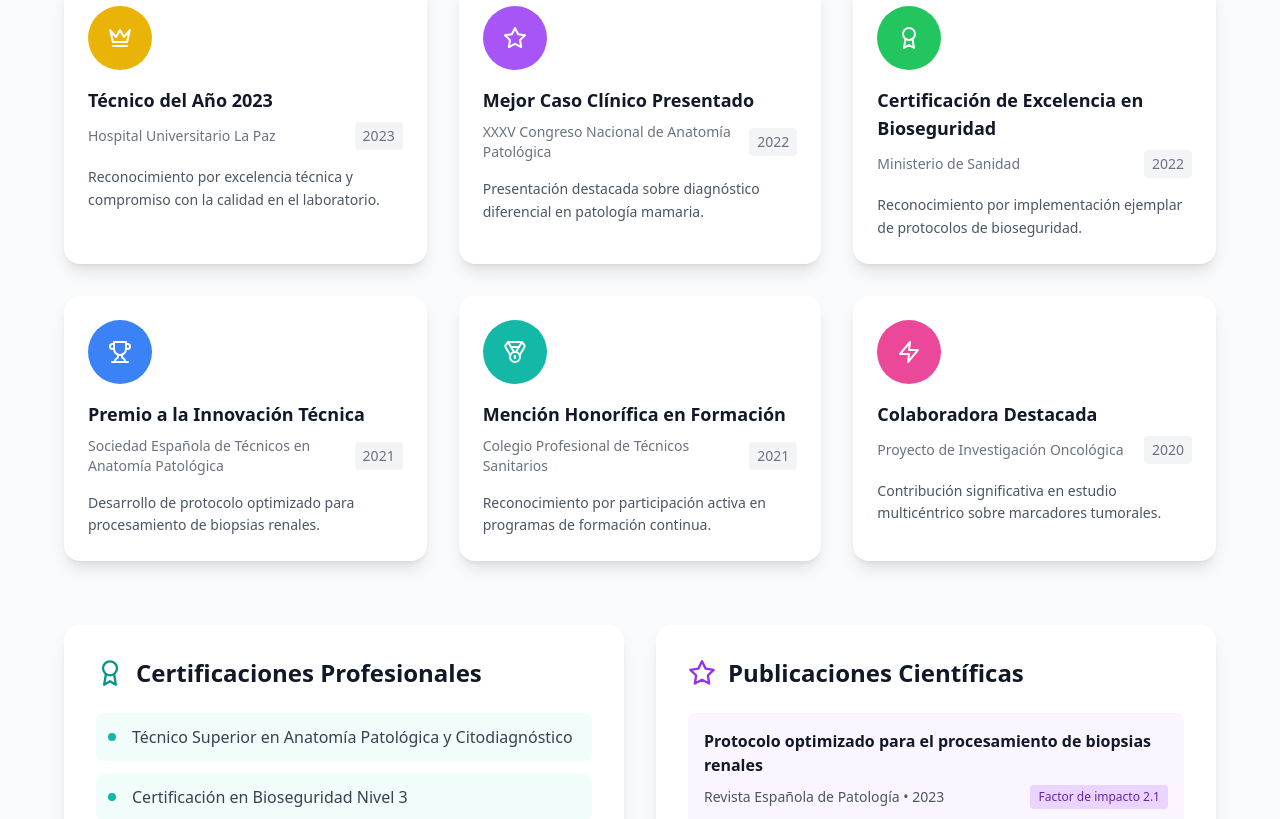
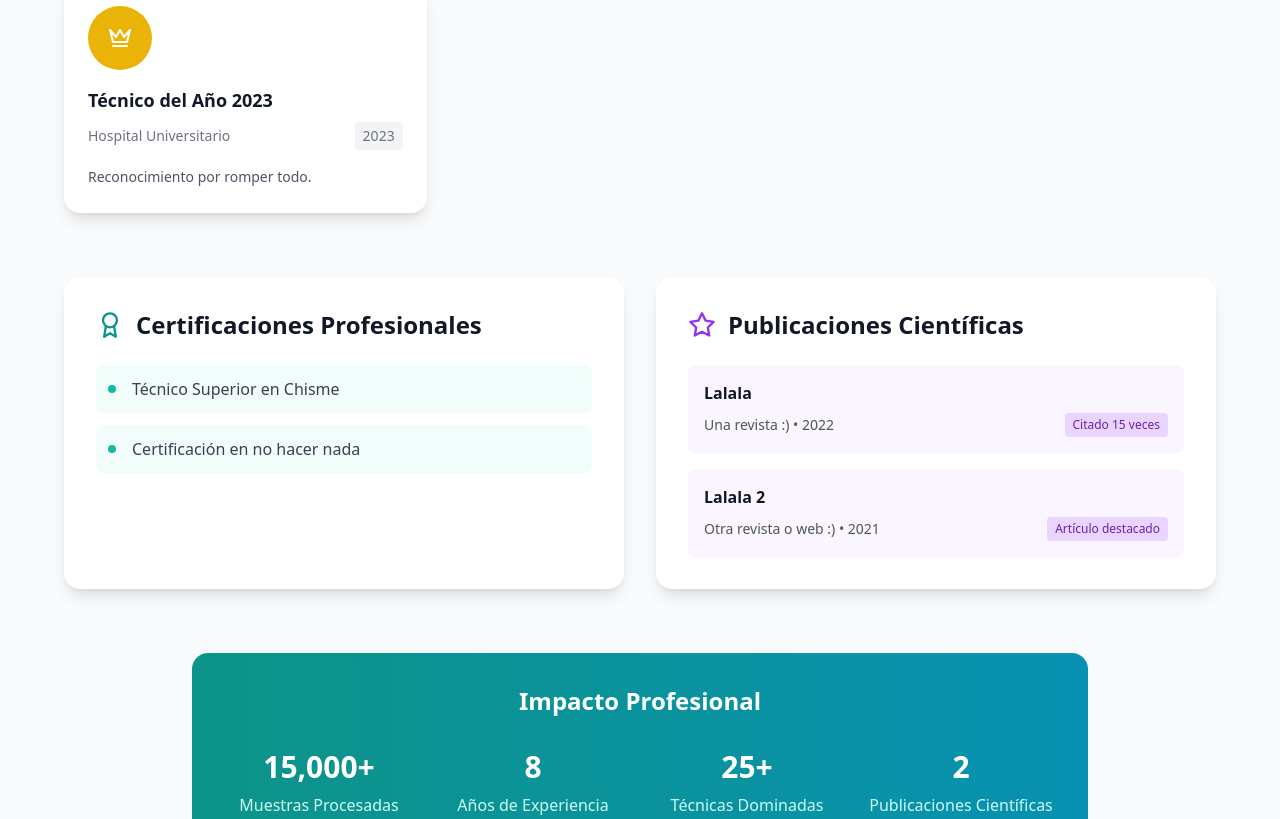
Before and after one commit to Tabathapm/wanda_peralta, a React (Vite) app: page / in a window 1280 px wide. Shown: the part 7725-8544 px from the top of the page. Built offline with nearby package versions, Linux system fonts and the light colour scheme.

Commit message:
modificación de datos

```diff
--- a/src/components/Reconocimientos.tsx
+++ b/src/components/Reconocimientos.tsx
@@ -1,85 +1,36 @@
 //import React from 'react';
 import { Award, Trophy, Star, Medal, Crown, Zap } from 'lucide-react';
 
-const Awards = () => {
-  const awards = [
+const Reconocimientos = () => {
+  const reconocimientos = [
     {
-      title: "Técnico del Año 2023",
-      organization: "Hospital Universitario La Paz",
-      year: "2023",
-      icon: <Crown size={24} />,
+      titulo: "Técnico del Año 2023",
+      organizacion: "Hospital Universitario",
+      anio: "2023",
+      icono: <Crown size={24} />,
       color: "bg-yellow-500",
-      description: "Reconocimiento por excelencia técnica y compromiso con la calidad en el laboratorio."
-    },
-    {
-      title: "Mejor Caso Clínico Presentado",
-      organization: "XXXV Congreso Nacional de Anatomía Patológica",
-      year: "2022",
-      icon: <Star size={24} />,
-      color: "bg-purple-500",
-      description: "Presentación destacada sobre diagnóstico diferencial en patología mamaria."
-    },
-    {
-      title: "Certificación de Excelencia en Bioseguridad",
-      organization: "Ministerio de Sanidad",
-      year: "2022",
-      icon: <Award size={24} />,
-      color: "bg-green-500",
-      description: "Reconocimiento por implementación ejemplar de protocolos de bioseguridad."
-    },
-    {
-      title: "Premio a la Innovación Técnica",
-      organization: "Sociedad Española de Técnicos en Anatomía Patológica",
-      year: "2021",
-      icon: <Trophy size={24} />,
-      color: "bg-blue-500",
-      description: "Desarrollo de protocolo optimizado para procesamiento de biopsias renales."
-    },
-    {
-      title: "Mención Honorífica en Formación",
-      organization: "Colegio Profesional de Técnicos Sanitarios",
-      year: "2021",
-      icon: <Medal size={24} />,
-      color: "bg-teal-500",
-      description: "Reconocimiento por participación activa en programas de formación continua."
-    },
-    {
-      title: "Colaboradora Destacada",
-      organization: "Proyecto de Investigación Oncológica",
-      year: "2020",
-      icon: <Zap size={24} />,
-      color: "bg-pink-500",
-      description: "Contribución significativa en estudio multicéntrico sobre marcadores tumorales."
+      descripcion: "Reconocimiento por romper todo."
     }
   ];
 
-  const certifications = [
-    "Técnico Superior en Anatomía Patológica y Citodiagnóstico",
-    "Certificación en Bioseguridad Nivel 3",
-    "Especialista en Inmunohistoquímica Avanzada",
-    "Certificación en Control de Calidad ISO 15189",
-    "Técnico en Citología Ginecológica",
-    "Certificación en Microscopía Electrónica"
+  const certificaciones = [
+    "Técnico Superior en Chisme",
+    "Certificación en no hacer nada",
+
   ];
 
-  const publications = [
+  const publicaciones = [
     {
-      title: "Protocolo optimizado para el procesamiento de biopsias renales",
-      publication: "Revista Española de Patología",
-      year: "2023",
-      impact: "Factor de impacto 2.1"
+      titulo: "Lalala",
+      publicadoEn: "Una revista :)",
+      anio: "2022",
+      impacto: "Citado 15 veces"
     },
     {
-      title: "Implementación de controles de calidad en citología cervical",
-      publication: "Acta Cytologica Española",
-      year: "2022",
-      impact: "Citado 15 veces"
-    },
-    {
-      title: "Nuevas técnicas de tinción para diagnóstico diferencial",
-      publication: "Patología Práctica",
-      year: "2021",
-      impact: "Artículo destacado"
+      titulo: "Lalala 2",
+      publicadoEn: "Otra revista o web :)",
+      anio: "2021",
+      impacto: "Artículo destacado"
     }
   ];
 
@@ -95,56 +46,56 @@ const Awards = () => {
           </p>
         </div>
 
-        {/* Main Awards */}
+        {/* Reconocimientos */}
         <div className="grid md:grid-cols-2 lg:grid-cols-3 gap-8 max-w-6xl mx-auto mb-16">
-          {awards.map((award, index) => (
+          {reconocimientos.map((reconocimiento, index) => (
             <div key={index} className="bg-white p-6 rounded-2xl shadow-lg hover:shadow-xl transition-all duration-300 hover:-translate-y-1">
-              <div className={`w-16 h-16 ${award.color} rounded-full flex items-center justify-center mb-4 text-white`}>
-                {award.icon}
+              <div className={`w-16 h-16 ${reconocimiento.color} rounded-full flex items-center justify-center mb-4 text-white`}>
+                {reconocimiento.icono}
               </div>
               <div className="mb-4">
-                <h3 className="text-lg font-semibold text-gray-900 mb-2">{award.title}</h3>
+                <h3 className="text-lg font-semibold text-gray-900 mb-2">{reconocimiento.titulo}</h3>
                 <div className="flex justify-between items-center text-sm text-gray-500 mb-3">
-                  <span className="font-medium">{award.organization}</span>
-                  <span className="bg-gray-100 px-2 py-1 rounded">{award.year}</span>
+                  <span className="font-medium">{reconocimiento.organizacion}</span>
+                  <span className="bg-gray-100 px-2 py-1 rounded">{reconocimiento.anio}</span>
                 </div>
               </div>
-              <p className="text-gray-600 text-sm leading-relaxed">{award.description}</p>
+              <p className="text-gray-600 text-sm leading-relaxed">{reconocimiento.descripcion}</p>
             </div>
           ))}
         </div>
 
         <div className="grid lg:grid-cols-2 gap-8 max-w-6xl mx-auto">
-          {/* Certifications */}
+          {/* Certificaciones */}
           <div className="bg-white p-8 rounded-2xl shadow-lg">
             <h3 className="text-2xl font-semibold text-gray-900 mb-6 flex items-center">
               <Award className="text-teal-600 mr-3" size={28} />
               Certificaciones Profesionales
             </h3>
             <div className="space-y-3">
-              {certifications.map((cert, index) => (
+              {certificaciones.map((certificacion, index) => (
                 <div key={index} className="flex items-center p-3 bg-teal-50 rounded-lg hover:bg-teal-100 transition-colors duration-200">
                   <div className="w-2 h-2 bg-teal-500 rounded-full mr-4"></div>
-                  <span className="text-gray-700 font-medium">{cert}</span>
+                  <span className="text-gray-700 font-medium">{certificacion}</span>
                 </div>
               ))}
             </div>
           </div>
 
-          {/* Publications */}
+          {/* Publicaciones */}
           <div className="bg-white p-8 rounded-2xl shadow-lg">
             <h3 className="text-2xl font-semibold text-gray-900 mb-6 flex items-center">
               <Star className="text-purple-600 mr-3" size={28} />
               Publicaciones Científicas
             </h3>
             <div className="space-y-4">
-              {publications.map((pub, index) => (
+              {publicaciones.map((publicacion, index) => (
                 <div key={index} className="p-4 bg-purple-50 rounded-lg hover:bg-purple-100 transition-colors duration-200">
-                  <h4 className="font-semibold text-gray-900 mb-2">{pub.title}</h4>
+                  <h4 className="font-semibold text-gray-900 mb-2">{publicacion.titulo}</h4>
                   <div className="flex justify-between items-center text-sm text-gray-600">
-                    <span>{pub.publication} • {pub.year}</span>
+                    <span>{publicacion.publicadoEn} • {publicacion.anio}</span>
                     <span className="bg-purple-200 text-purple-800 px-2 py-1 rounded text-xs">
-                      {pub.impact}
+                      {publicacion.impacto}
                     </span>
                   </div>
                 </div>
@@ -153,7 +104,7 @@ const Awards = () => {
           </div>
         </div>
 
-        {/* Stats */}
+        {/* Impacto Profecional */}
         <div className="mt-16 max-w-4xl mx-auto">
           <div className="bg-gradient-to-r from-teal-600 to-cyan-600 p-8 rounded-2xl text-white">
             <h3 className="text-2xl font-semibold mb-8 text-center">Impacto Profesional</h3>
@@ -171,7 +122,7 @@ const Awards = () => {
                 <div className="text-teal-100">Técnicas Dominadas</div>
               </div>
               <div>
-                <div className="text-3xl font-bold mb-2">3</div>
+                <div className="text-3xl font-bold mb-2">{publicaciones.length}</div>
                 <div className="text-teal-100">Publicaciones Científicas</div>
               </div>
             </div>
@@ -182,4 +133,4 @@ const Awards = () => {
   );
 };
 
-export default Awards;
+export default Reconocimientos;
```
